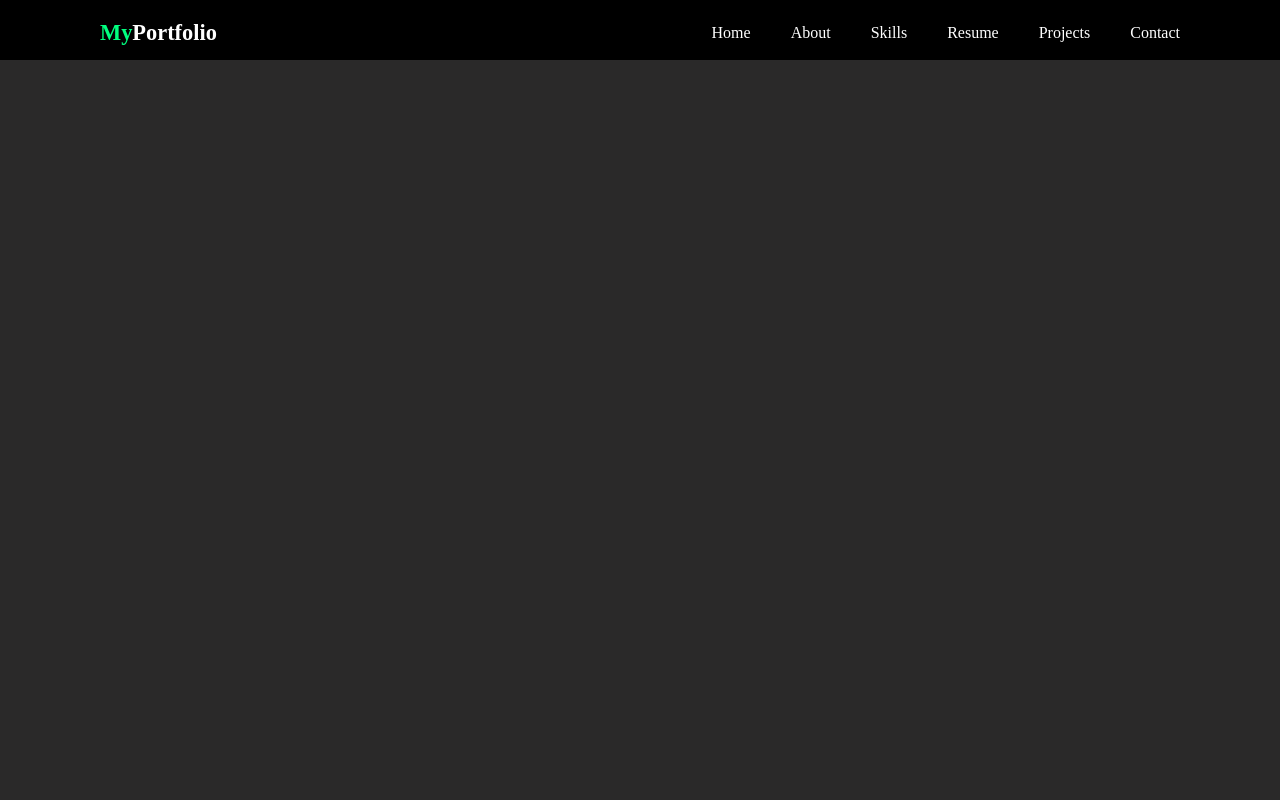
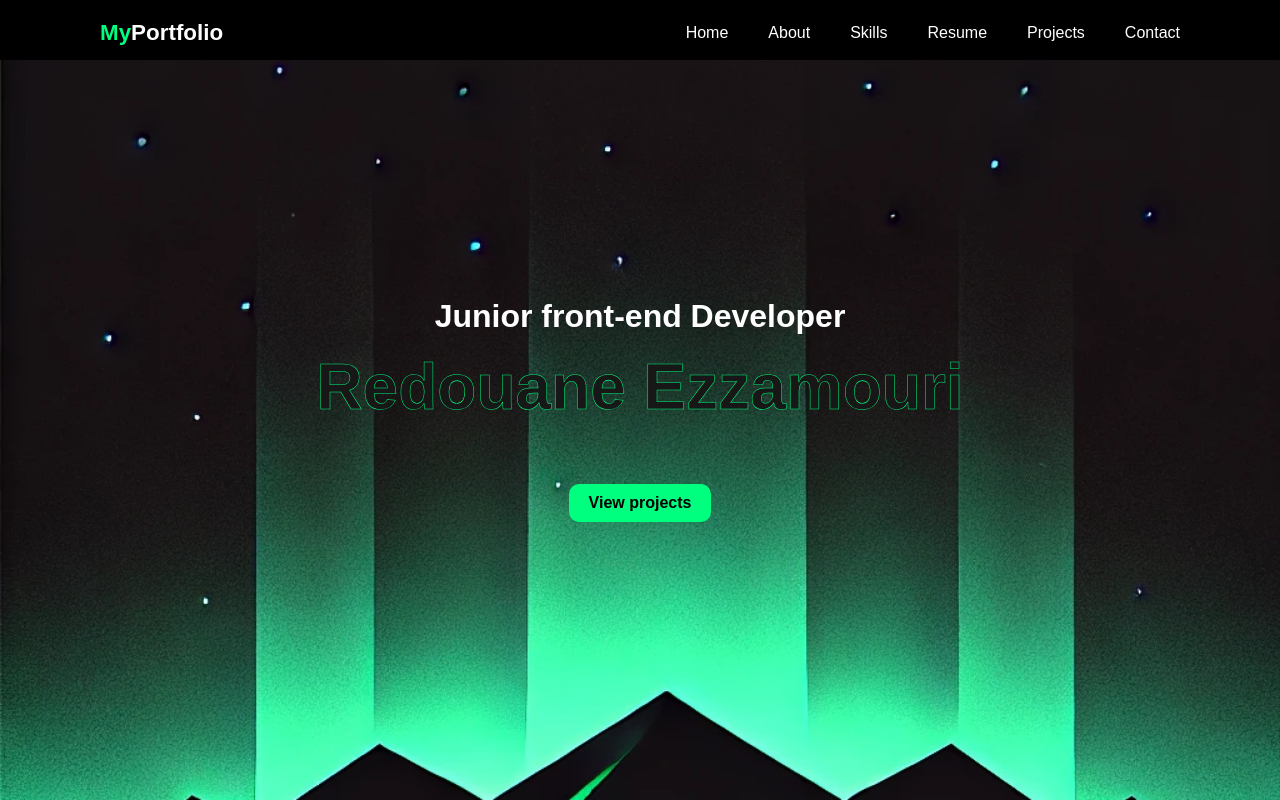
Before and after one commit to EzzRedouane/MyPortfolio, a plain HTML site: page index.html in a window 1280 px wide. Drawn offline with nearby package versions, Linux system fonts and the light colour scheme.

Commit message:
add hero section

```diff
--- a/index.html
+++ b/index.html
@@ -44,7 +44,11 @@
     </nav>
   </header>
 
-
+  <section class="hero">
+    <h5>Junior front-end Developer</h5>
+    <h1 data-text="Redouane Ezzamouri">Redouane Ezzamouri</h1>
+    <button>View projects</button>
+  </section>
 
 
   <script src="../interactive/main.js"></script>
--- a/style/style.css
+++ b/style/style.css
@@ -2,6 +2,7 @@
   margin: 0;
   padding: 0;
   box-sizing: border-box;
+  font-family: sans-serif;
 }
 body{
   background-color: rgb(42, 41, 41);
@@ -46,3 +47,45 @@ header{
   font-size: 1.4em;
   display: none;
 }
+
+.hero{
+  background-image: url('../Images/hero.webp');
+  background-attachment: fixed;
+  height: 100vh;
+  background-position: top;
+  background-repeat: no-repeat;
+  background-size: cover;
+  display: flex;
+  flex-direction: column;
+  justify-content: center;
+  align-items: center;
+}
+.hero h5{
+  margin-top: 20px;
+  font-size: 2em;
+  font-weight: 700;
+  padding-bottom: 15px;
+  color: white;
+}
+.hero h1{
+  position: relative;
+  font-size: 4em;
+  color: rgb(23, 23, 23);
+  margin-bottom: 20px;
+  -webkit-text-stroke: 0.04vw #00FF7F;
+}
+
+.hero button{
+  padding: 10px 20px;
+  margin-top: 40px;
+  font-size: 1em;
+  font-weight: 600;
+  background-color: #00FF7F;
+  border-radius: 10px;
+  border: none;
+  outline: none;
+  cursor: pointer;
+}
+.hero button:hover{
+  background-color: #00ba5d;
+}
```
